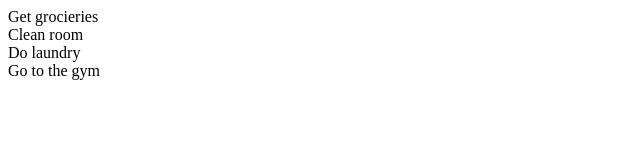
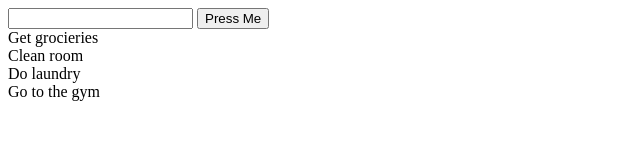
Before and after one commit to abel-cosmic/Javascript-lesson-practice, a plain HTML site: page index.html in a window 1280 px wide. Shown: the whole page, without its empty margins (0-640 px from the left). Drawn offline with Linux system fonts and the light colour scheme.

Commit message:
variable assignment and reseting function added

```diff
--- a/app.js
+++ b/app.js
@@ -1,7 +1,20 @@
 let todos = ['Get grocieries', 'Clean room', 'Do laundry', 'Go to the gym'];
 
-todos.forEach(function(todoTitle) {
-    let element = document.createElement('div');
-    element.innerText = todoTitle;
-    document.body.appendChild(element);
-});
+
+function render() {
+    document.getElementById('todo-list').innerHTML = '';
+    todos.forEach(function(todoTitle) {
+        const element = document.createElement('div');
+        element.innerText = todoTitle;
+        const todoList = document.getElementById('todo-list');
+        todoList.appendChild(element);
+    });
+}
+render();
+
+function addButton() {
+    const textbox = document.getElementById('text-input');
+    const title = textbox.value;
+    todos.push(title);
+    render();
+}
--- a/index.html
+++ b/index.html
@@ -9,7 +9,10 @@
 </head>
 
 <body>
-    <div></div>
+    <input id="text-input" type="text">
+    <button onclick="addButton()">Press Me</button>
+
+    <div id="todo-list"></div>
     <script src="app.js">
     </script>
     <!--it is better to embed our script under our html!!-->
```
